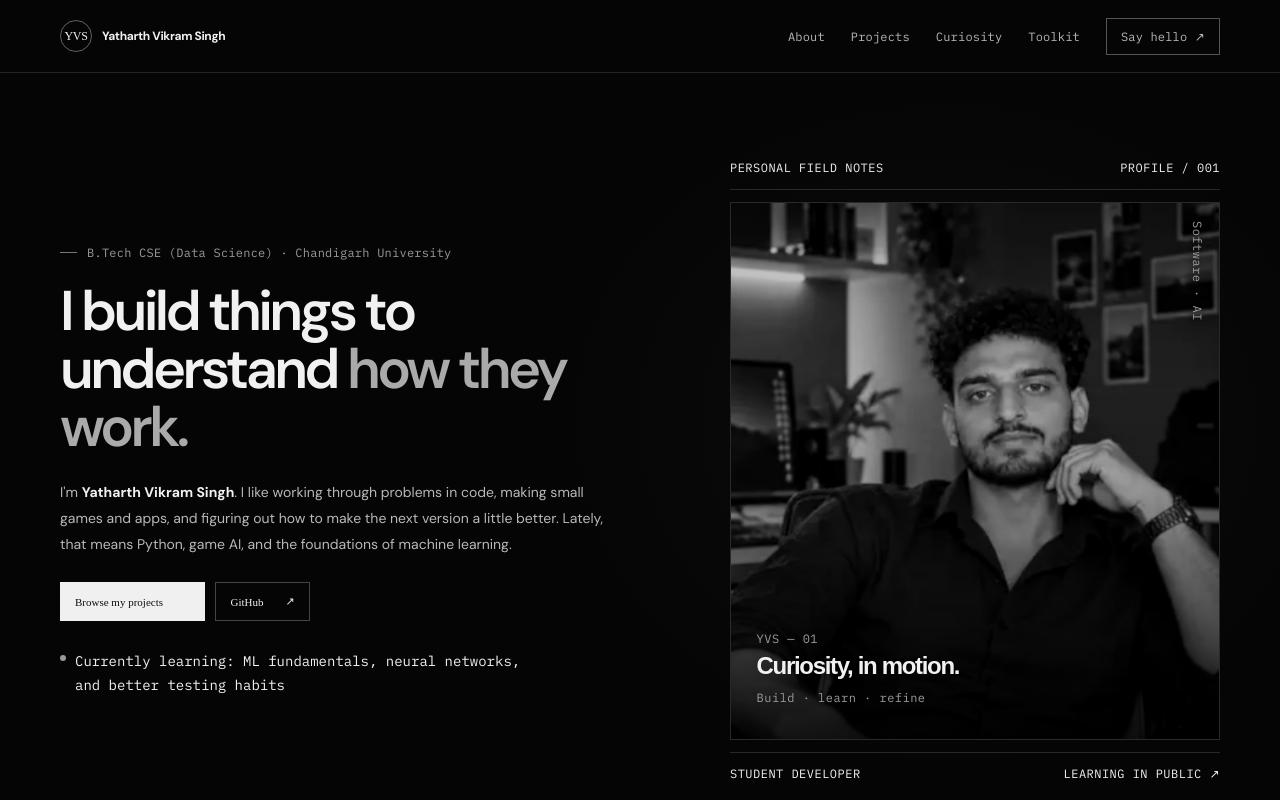
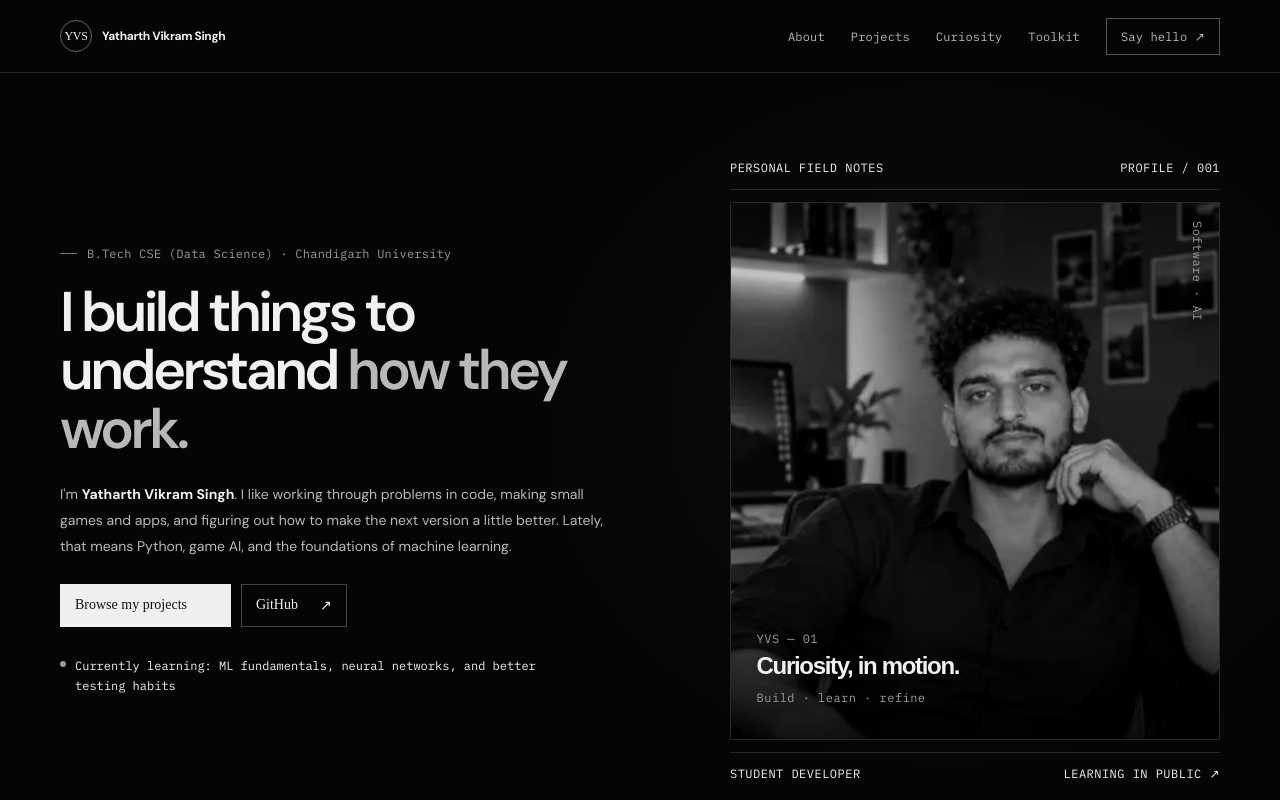
Before and after one commit to Rajputyatharth0007/My-portfolio-, a React (Vite) app: page / in a window 1280 px wide. Shown: the top 800 px of the page. Built offline with nearby package versions, Linux system fonts and the light colour scheme.

Commit message:
Refine portfolio type scale consistency

```diff
--- a/src/index.css
+++ b/src/index.css
@@ -528,3 +528,22 @@ footer{padding:25px 0;background:#050505}
     transform: none !important;
   }
 }
+
+
+/* Final type/color consistency for interactive controls and the hero accent. */
+#root .page-content .btn {
+  font-size: var(--type-body);
+}
+
+#root .page-content .hero-meta,
+#root .page-content .skill {
+  font-size: var(--type-label);
+}
+
+#root .page-content .about-mark {
+  color: var(--text-subtle);
+}
+
+#root .page-content .hero h1 .accent {
+  color: var(--text-secondary) !important;
+}
```
